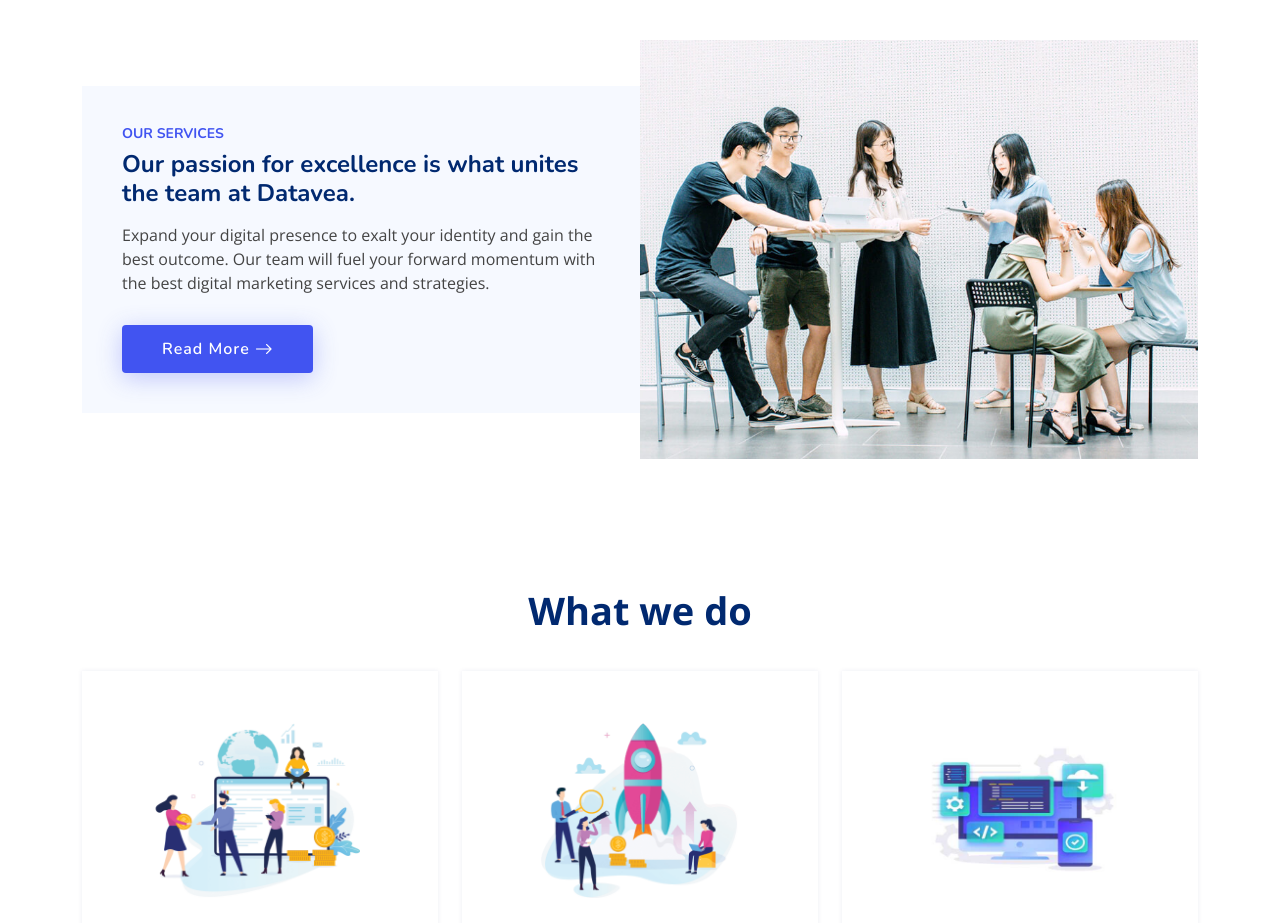
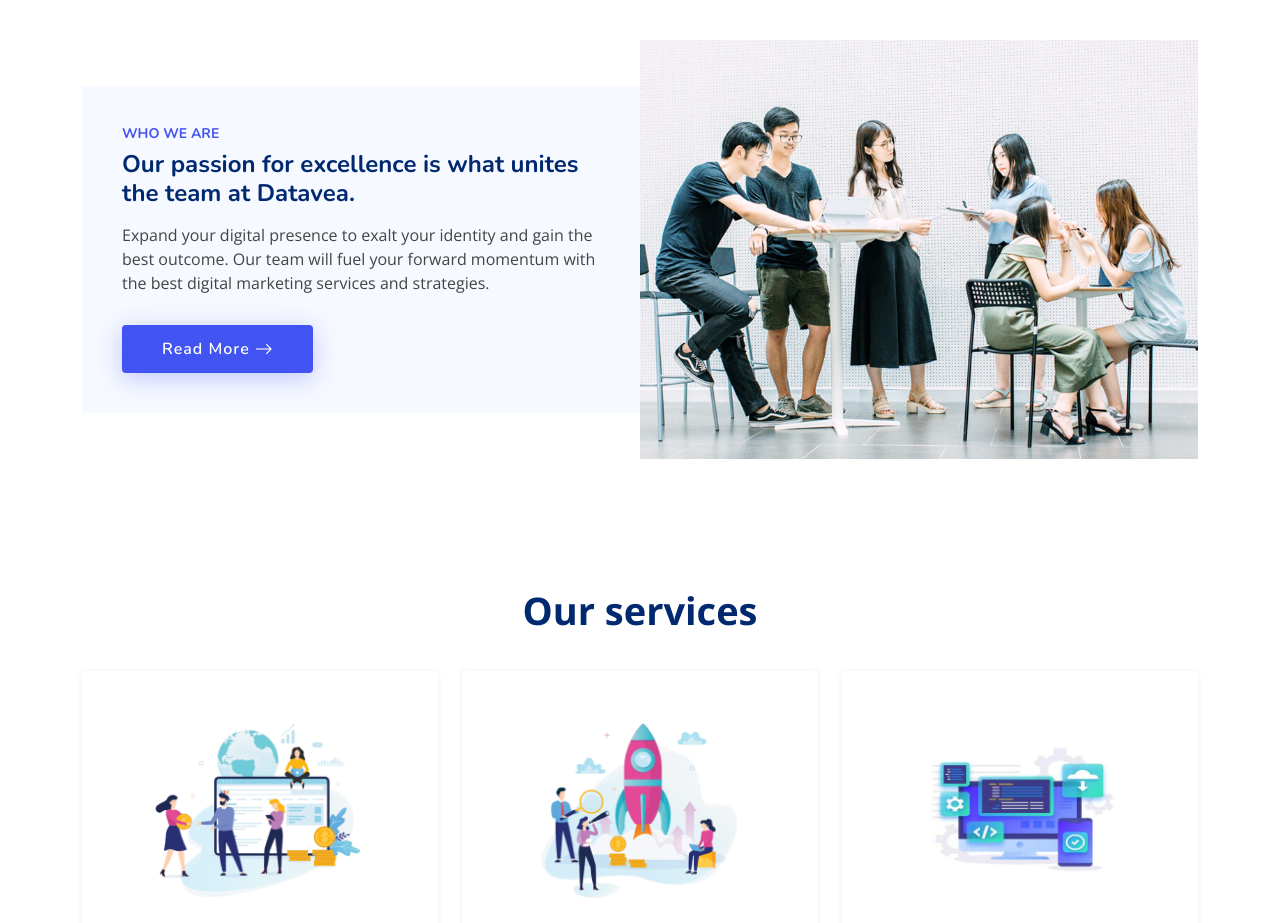
Before and after one commit to Jaisonemathew/datavea, a plain HTML site: page index.html in a window 1280 px wide. Shown: the part 820-1743 px from the top of the page. Drawn offline with nearby package versions, Linux system fonts and the light colour scheme.

Commit message:
Update index.html

```diff
--- a/index.html
+++ b/index.html
@@ -106,7 +106,7 @@
 
           <div class="col-lg-6 d-flex flex-column justify-content-center" data-aos="fade-up" data-aos-delay="200">
             <div class="content">
-              <h3>Our services</h3>
+              <h3>Who we are</h3>
             <h2>Our passion for excellence is what unites the team at Datavea.</h2>
               <p>
                Expand your digital presence to exalt your identity and gain the best outcome. Our team will fuel your forward momentum with the best digital marketing services and strategies.
@@ -135,7 +135,7 @@
       <div class="container" data-aos="fade-up">
 
         <header class="section-header">
-          <p>What we do</p>
+          <p>Our services</p>
         </header>
 
         <div class="row">
```
